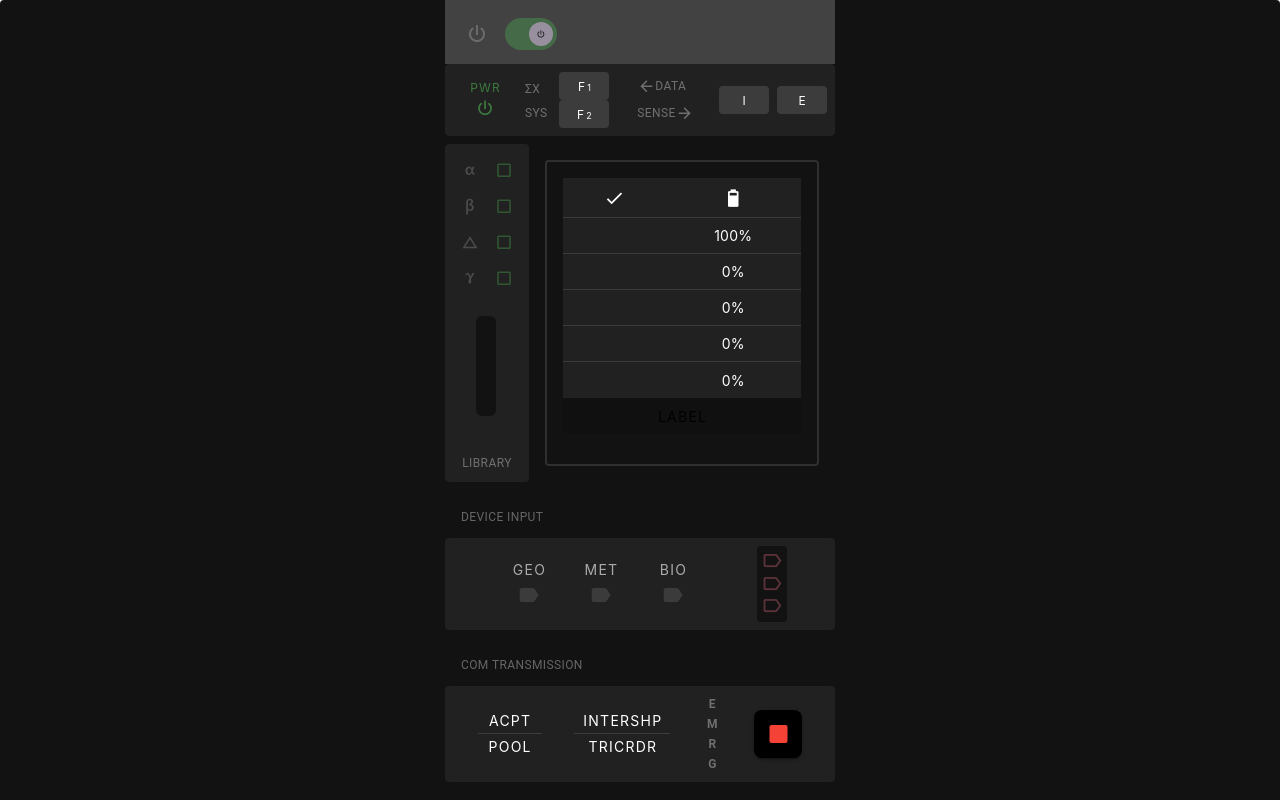
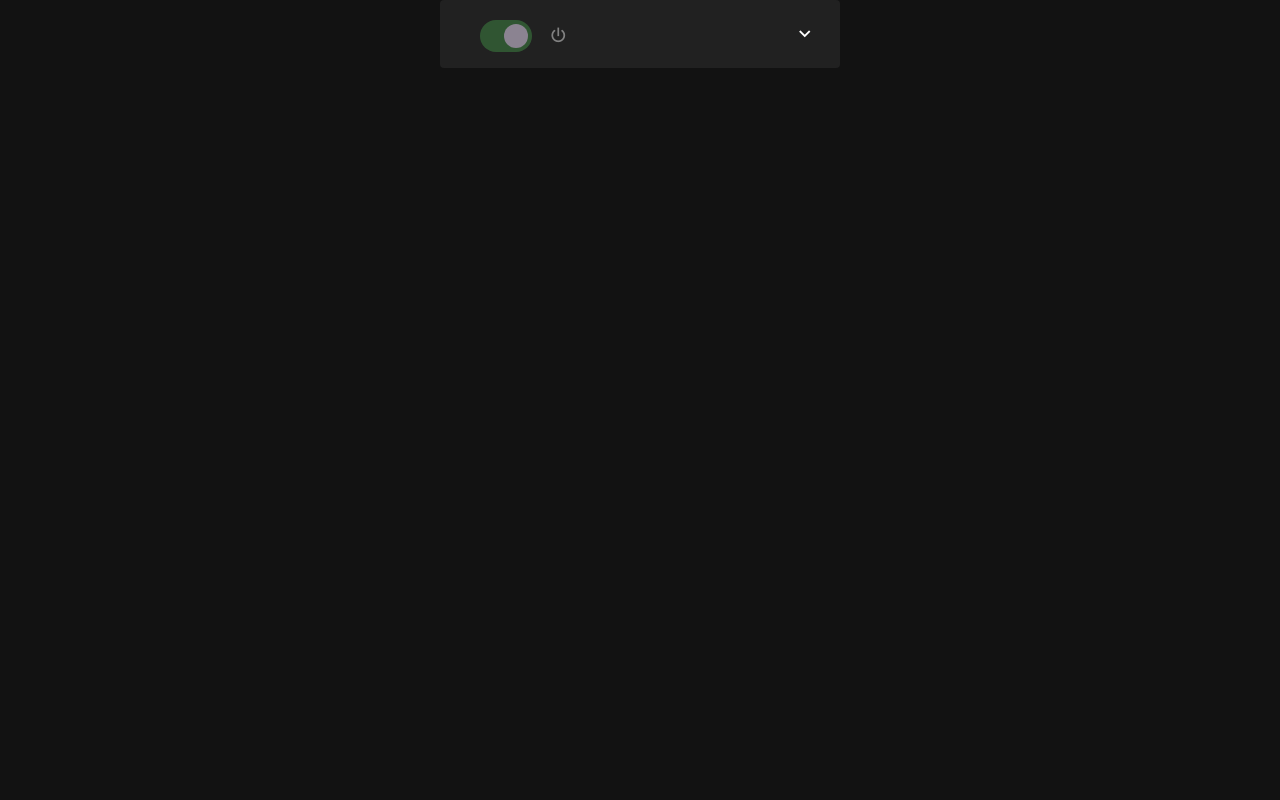
Before and after one commit to nuforge/personal-scanner, a Vue app: page / in a window 1280 px wide. Shown: the top 800 px of the page. Built offline with nearby package versions, Linux system fonts and the light colour scheme.

Commit message:
Open and close tricorder

```diff
--- a/src/App.vue
+++ b/src/App.vue
@@ -1,15 +1,19 @@
 <template>
-  <v-responsive class="rounded">
+  <v-responsive>
     <v-app :theme="theme">
-      <v-main max-width="390" class="mx-auto">
-        <v-toolbar>
+      <v-main width="400" class="mx-auto">
+
+        <v-expansion-panels bg-color="transparent" flat static variant="default">
+          <v-expansion-panel v-model="state.openCase" value="bar">
+            <v-expansion-panel-title color="surface" :icon="false">
               <v-btn variant="plain" :ripple="false">
                 <PowerSwitch />
               </v-btn>
-        </v-toolbar>
+            </v-expansion-panel-title>
+            <v-expansion-panel-text>
 
               <v-card :disabled="!state.powered">
-          <v-card-actions class="d-flex justify-space-evenly">
+                <v-card-actions class="d-flex justify-space-around">
                   <v-sheet>
                     <PowerButton />
                   </v-sheet>
@@ -70,6 +74,10 @@
                   <BtnID />
                 </v-card-actions>
               </v-card>
+
+            </v-expansion-panel-text>
+          </v-expansion-panel>
+        </v-expansion-panels>
       </v-main>
     </v-app>
   </v-responsive>
--- a/src/components/tricorder/LibrarySlider.vue
+++ b/src/components/tricorder/LibrarySlider.vue
@@ -53,12 +53,10 @@ const trackColor = computed(() => {
 })
 
 const startDrag = () => {
-  console.log('startDrag', slider.value)
   initVal.value = slider.value
 }
 
 const endDrag = () => {
-  console.log('endDrag: ', deltaValue.value, 'was', initVal.value)
   state.applyDelta(deltaValue.value)
   resetSlider()
 }
--- a/src/components/tricorder/PowerSwitch.vue
+++ b/src/components/tricorder/PowerSwitch.vue
@@ -1,11 +1,7 @@
 <template>
-  <v-switch v-model="state.powerSwitch" inset color="green" density="compact" variant="filled" icon="mdi-power"
-    false-icon="mdi-power-off" true-icon="mdi-power">
+  <v-switch v-model="state.powerSwitch" inset color="green" density="compact" variant="filled" append-icon="mdi-power"
+    false-icon="mdi-power-off" @click.stop>
 
-    <template v-slot:prepend>
-      <v-icon :color="state.getLight('power') ? `disabled` : state.getColor('power')" :icon="`mdi-power`"
-        size="large" />
-    </template>
   </v-switch>
 </template>
 
--- a/src/stores/state.ts
+++ b/src/stores/state.ts
@@ -81,6 +81,7 @@ export const useStateStore = defineStore('state', () => {
     ]),
   )
   // Components
+  const openCase = ref(false)
   const powerSwitch = ref(true)
   const powerButton = ref(true)
 
@@ -152,6 +153,7 @@ export const useStateStore = defineStore('state', () => {
     powered,
     library,
     librarySlider,
+    openCase,
     powerSwitch,
     powerButton,
     deviceInput,
```
Lines whose indentation alone changed are shown as unchanged.
